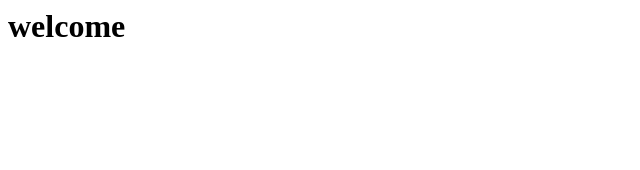
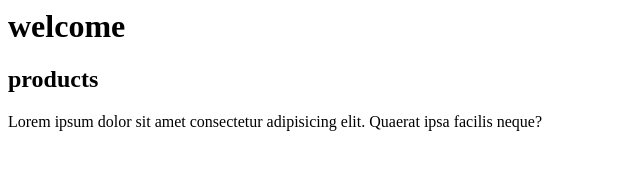
Before and after one commit to SanamKhudoyberdieva/store, a plain HTML site: page index.html in a window 1280 px wide. Shown: the whole page, without its empty margins (0-640 px from the left). Drawn offline with Linux system fonts and the light colour scheme.

Commit message:
main section

```diff
--- a/index.html
+++ b/index.html
@@ -9,5 +9,10 @@
     <header>
         <h1>welcome </h1>
     </header>
+
+    <main>
+        <h2>products</h2>
+        <p>Lorem ipsum dolor sit amet consectetur adipisicing elit. Quaerat ipsa facilis neque?</p>
+    </main>
 </body>
 </html>
```
